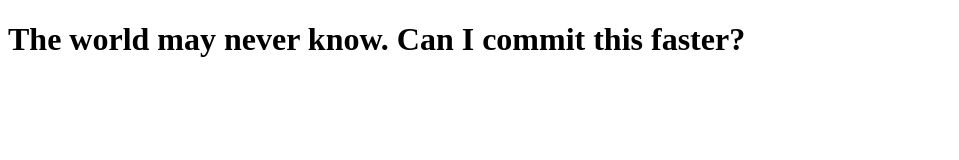
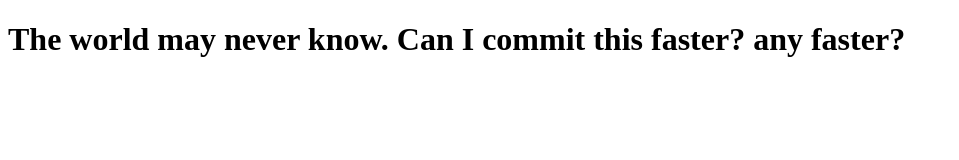
Before and after one commit to yashparikh02/testing, a plain HTML site: page index.html in a window 1280 px wide. Shown: the whole page, without its empty margins (0-959 px from the left). Drawn offline with Linux system fonts and the light colour scheme.

Commit message:
even faster

```diff
--- a/index.html
+++ b/index.html
@@ -5,7 +5,7 @@
 </head>
 <body>
 
-<h1>The world may never know. Can I commit this faster?
+<h1>The world may never know. Can I commit this faster? any faster?
 </h1>
 
 
```
